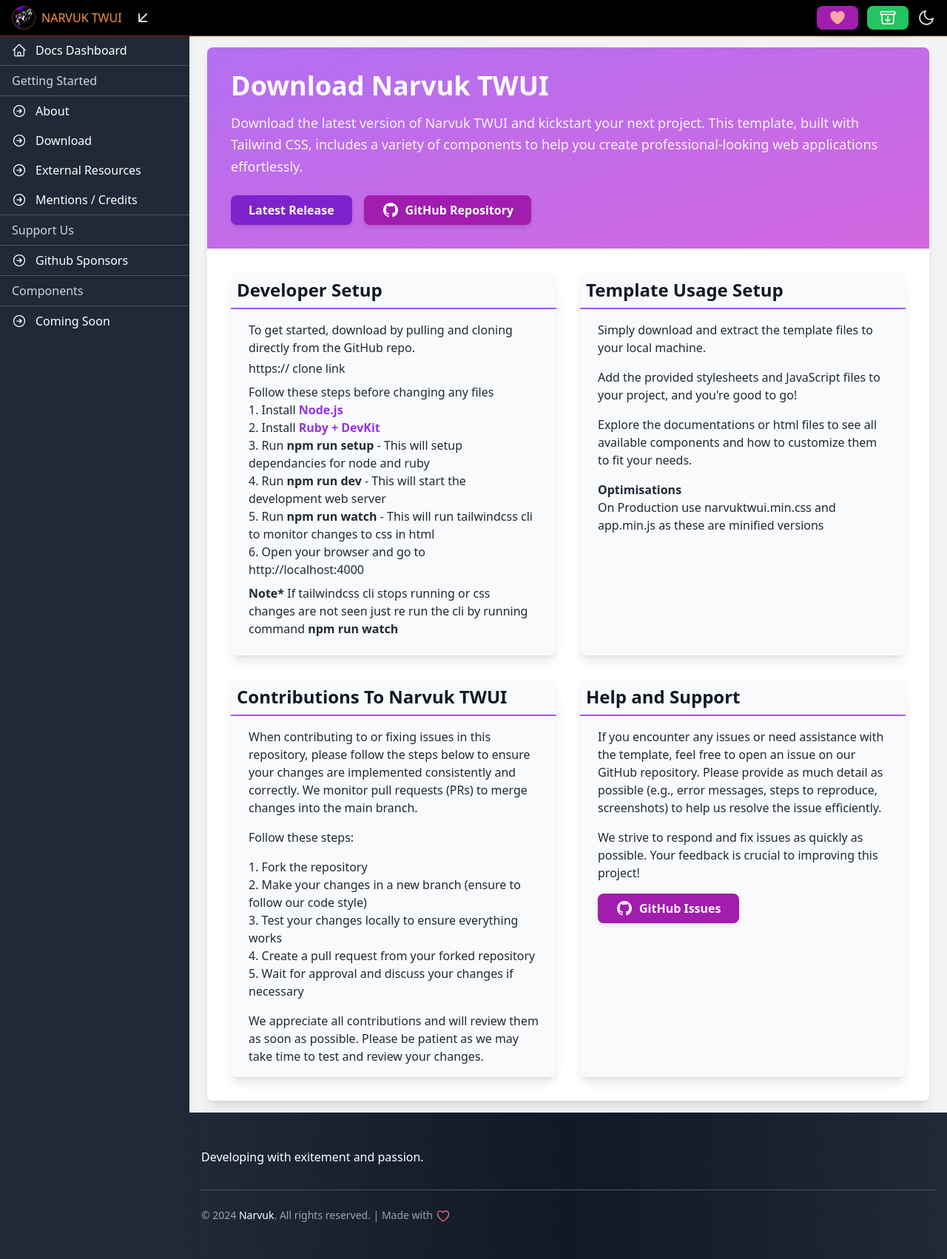
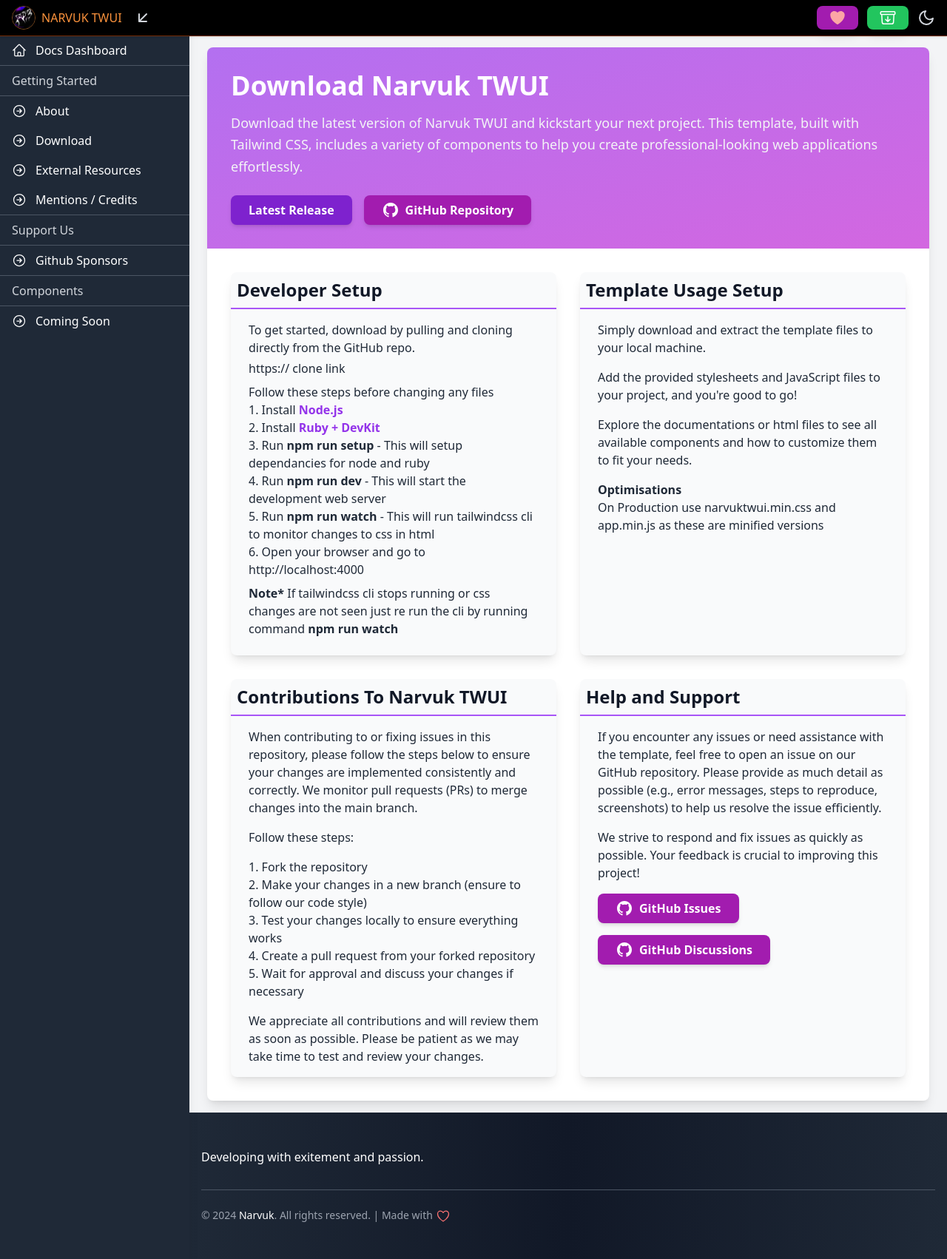
Before and after one commit to Narvuk/NarvukTWUI, a Jekyll site: the page built from docs/download.html, in a window 1280 px wide. Shown: the whole page at 74% size. Built offline with Jekyll 4.4.1, drawn with Linux system fonts in a browser that asks for light colours.

Commit message:
added discussions link in support on download page

```diff
--- a/docs/download.html
+++ b/docs/download.html
@@ -99,11 +99,19 @@
                         </p>
                         <p>We strive to respond and fix issues as quickly as possible. Your feedback is crucial to improving this project!</p>
                         <div class="flex py-4">
-                            <a href="https://tailwindcss.com/docs" target="_blank" class="bg-fuchsia-700 dark:bg-fuchsia-600 hover:bg-fuchsia-800 dark:hover:bg-fuchsia-700 text-white font-semibold py-2 px-6 rounded-lg shadow-md transform hover:scale-105 transition duration-300 flex items-center">
+                            <a href="https://github.com/Narvuk/NarvukTWUI/issues" target="_blank" class="bg-fuchsia-700 dark:bg-fuchsia-600 hover:bg-fuchsia-800 dark:hover:bg-fuchsia-700 text-white font-semibold py-2 px-6 rounded-lg shadow-md transform hover:scale-105 transition duration-300 flex items-center">
                                 <svg viewBox="0 0 24 24" aria-hidden="true" class="w-6 fill-white inline-block mr-2">
                                     <path fill-rule="evenodd" clip-rule="evenodd" d="M12 2C6.477 2 2 6.463 2 11.97c0 4.404 2.865 8.14 6.839 9.458.5.092.682-.216.682-.48 0-.236-.008-.864-.013-1.695-2.782.602-3.369-1.337-3.369-1.337-.454-1.151-1.11-1.458-1.11-1.458-.908-.618.069-.606.069-.606 1.003.07 1.531 1.027 1.531 1.027.892 1.524 2.341 1.084 2.91.828.092-.643.35-1.083.636-1.332-2.22-.251-4.555-1.107-4.555-4.927 0-1.088.39-1.979 1.029-2.675-.103-.252-.446-1.266.098-2.638 0 0 .84-.268 2.75 1.022A9.607 9.607 0 0 1 12 6.82c.85.004 1.705.114 2.504.336 1.909-1.29 2.747-1.022 2.747-1.022.546 1.372.202 2.386.1 2.638.64.696 1.028 1.587 1.028 2.675 0 3.83-2.339 4.673-4.566 4.92.359.307.678.915.678 1.846 0 1.332-.012 2.407-.012 2.734 0 .267.18.577.688.48 3.97-1.32 6.833-5.054 6.833-9.458C22 6.463 17.522 2 12 2Z"></path>
                                 </svg>
                                 GitHub Issues
+                            </a>
+                        </div>
+                        <div class="flex">
+                            <a href="https://github.com/Narvuk/NarvukTWUI/discussions" target="_blank" class="bg-fuchsia-700 dark:bg-fuchsia-600 hover:bg-fuchsia-800 dark:hover:bg-fuchsia-700 text-white font-semibold py-2 px-6 rounded-lg shadow-md transform hover:scale-105 transition duration-300 flex items-center">
+                                <svg viewBox="0 0 24 24" aria-hidden="true" class="w-6 fill-white inline-block mr-2">
+                                    <path fill-rule="evenodd" clip-rule="evenodd" d="M12 2C6.477 2 2 6.463 2 11.97c0 4.404 2.865 8.14 6.839 9.458.5.092.682-.216.682-.48 0-.236-.008-.864-.013-1.695-2.782.602-3.369-1.337-3.369-1.337-.454-1.151-1.11-1.458-1.11-1.458-.908-.618.069-.606.069-.606 1.003.07 1.531 1.027 1.531 1.027.892 1.524 2.341 1.084 2.91.828.092-.643.35-1.083.636-1.332-2.22-.251-4.555-1.107-4.555-4.927 0-1.088.39-1.979 1.029-2.675-.103-.252-.446-1.266.098-2.638 0 0 .84-.268 2.75 1.022A9.607 9.607 0 0 1 12 6.82c.85.004 1.705.114 2.504.336 1.909-1.29 2.747-1.022 2.747-1.022.546 1.372.202 2.386.1 2.638.64.696 1.028 1.587 1.028 2.675 0 3.83-2.339 4.673-4.566 4.92.359.307.678.915.678 1.846 0 1.332-.012 2.407-.012 2.734 0 .267.18.577.688.48 3.97-1.32 6.833-5.054 6.833-9.458C22 6.463 17.522 2 12 2Z"></path>
+                                </svg>
+                                GitHub Discussions
                             </a>
                         </div>
                     </div>
```
